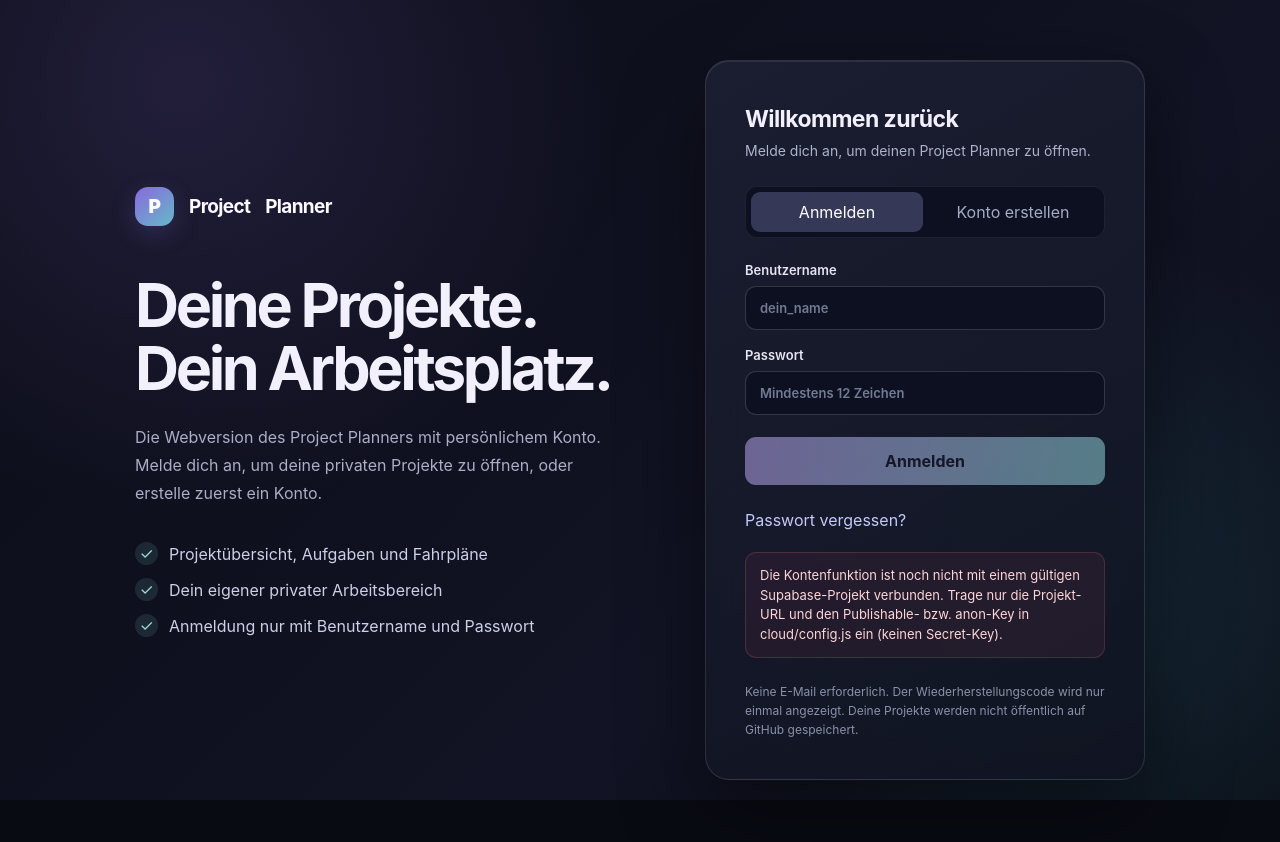
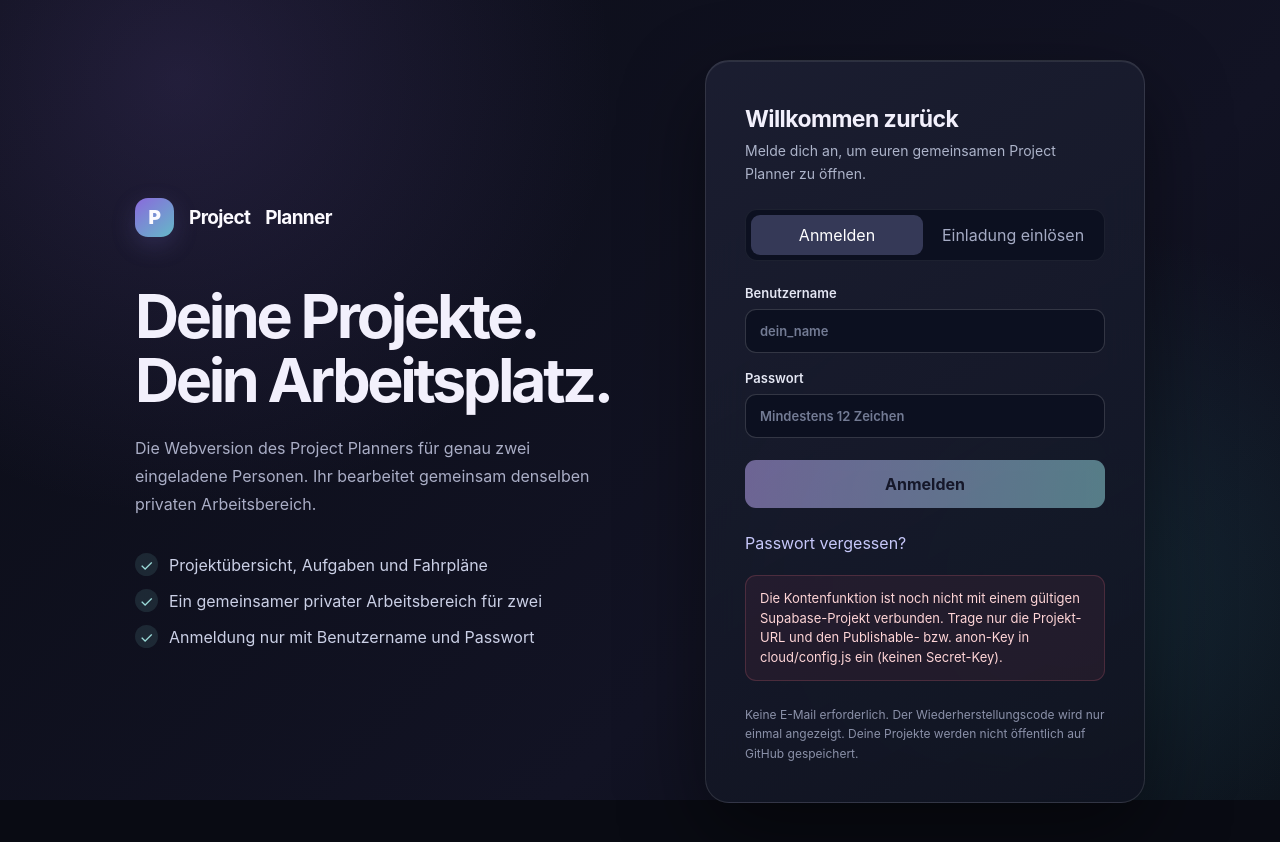
Before and after one commit to bobxdd/ProjectPlanner-Web, a plain HTML site: page docs/index.html in a window 1280 px wide. Drawn offline with Linux system fonts and the light colour scheme.

Commit message:
Limit planner to two invited users sharing one private workspace

```diff
--- a/docs/index.html
+++ b/docs/index.html
@@ -1,12 +1,13 @@
 <!doctype html>
 <html lang="de"><head><meta charset="utf-8"><meta name="viewport" content="width=device-width, initial-scale=1"><meta name="referrer" content="no-referrer"><title>Project Planner · Anmelden</title><meta name="theme-color" content="#0b0d17"><link rel="stylesheet" href="./cloud/auth.css"><script type="module" src="./cloud/auth.js"></script></head>
 <body><main class="layout">
-<section class="intro"><div class="brand"><span class="mark">P</span>Project <strong>Planner</strong></div><h1>Deine Projekte.<br>Dein Arbeitsplatz.</h1><p>Die Webversion des Project Planners mit persönlichem Konto. Melde dich an, um deine privaten Projekte zu öffnen, oder erstelle zuerst ein Konto.</p><ul class="feature-list"><li>Projektübersicht, Aufgaben und Fahrpläne</li><li>Dein eigener privater Arbeitsbereich</li><li>Anmeldung nur mit Benutzername und Passwort</li></ul></section>
-<section class="panel" aria-labelledby="form-title"><h2 id="form-title">Willkommen zurück</h2><p id="form-description">Melde dich an, um deinen Project Planner zu öffnen.</p>
-<div class="tabs" role="tablist"><button type="button" id="tab-login" class="selected" aria-selected="true">Anmelden</button><button type="button" id="tab-signup" aria-selected="false">Konto erstellen</button></div>
+<section class="intro"><div class="brand"><span class="mark">P</span>Project <strong>Planner</strong></div><h1>Deine Projekte.<br>Dein Arbeitsplatz.</h1><p>Die Webversion des Project Planners für genau zwei eingeladene Personen. Ihr bearbeitet gemeinsam denselben privaten Arbeitsbereich.</p><ul class="feature-list"><li>Projektübersicht, Aufgaben und Fahrpläne</li><li>Ein gemeinsamer privater Arbeitsbereich für zwei</li><li>Anmeldung nur mit Benutzername und Passwort</li></ul></section>
+<section class="panel" aria-labelledby="form-title"><h2 id="form-title">Willkommen zurück</h2><p id="form-description">Melde dich an, um euren gemeinsamen Project Planner zu öffnen.</p>
+<div class="tabs" role="tablist"><button type="button" id="tab-login" class="selected" aria-selected="true">Anmelden</button><button type="button" id="tab-signup" aria-selected="false">Einladung einlösen</button></div>
 <form id="auth-form">
 <label id="username-label">Benutzername<input required type="text" id="username" name="username" autocomplete="username" placeholder="dein_name" maxlength="24" minlength="3" pattern="[A-Za-z][A-Za-z0-9_]{2,23}"></label>
 <label id="password-label">Passwort<input required type="password" id="password" name="password" autocomplete="current-password" minlength="12" maxlength="72" placeholder="Mindestens 12 Zeichen"></label>
+<label id="invite-label" hidden>Persönlicher Einladungscode<input id="invite-code" type="text" autocomplete="off" autocapitalize="off" spellcheck="false" minlength="48" maxlength="48" placeholder="48-stelliger Einladungscode"></label>
 <label id="confirm-label" hidden>Passwort wiederholen<input type="password" id="confirm" name="confirm" autocomplete="new-password" minlength="12" maxlength="72"></label>
 <label id="recovery-label" hidden>Einmaliger Wiederherstellungscode<input type="text" id="recovery-code" name="recovery-code" autocapitalize="off" autocomplete="off" spellcheck="false" minlength="48" maxlength="48" placeholder="48-stelliger Sicherheitscode"></label>
 <p id="recovery-instruction" hidden>Der Code wurde bei deiner Kontoerstellung angezeigt. Ohne E-Mail gibt es keine andere automatische Passwortwiederherstellung.</p>
```
